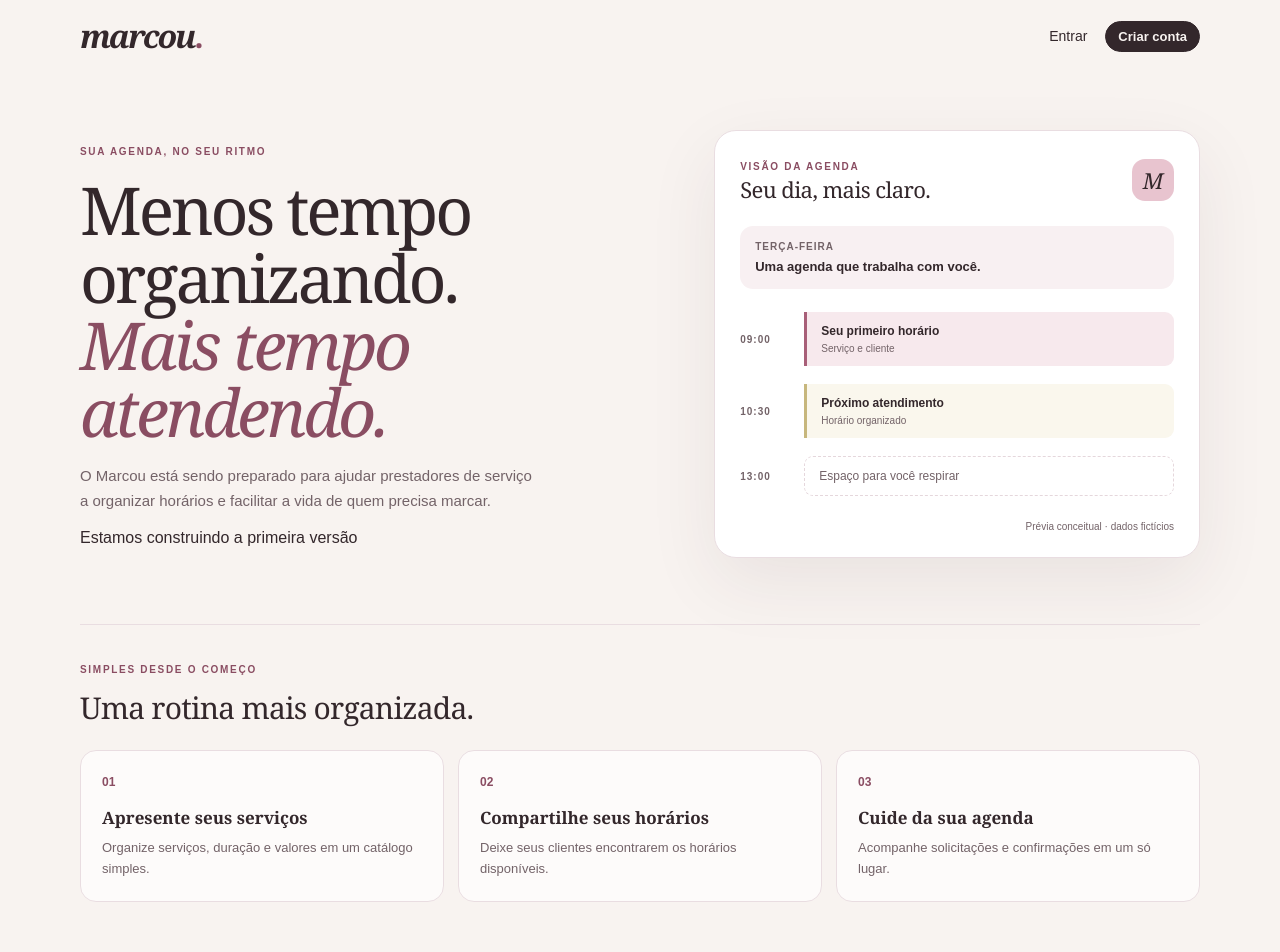
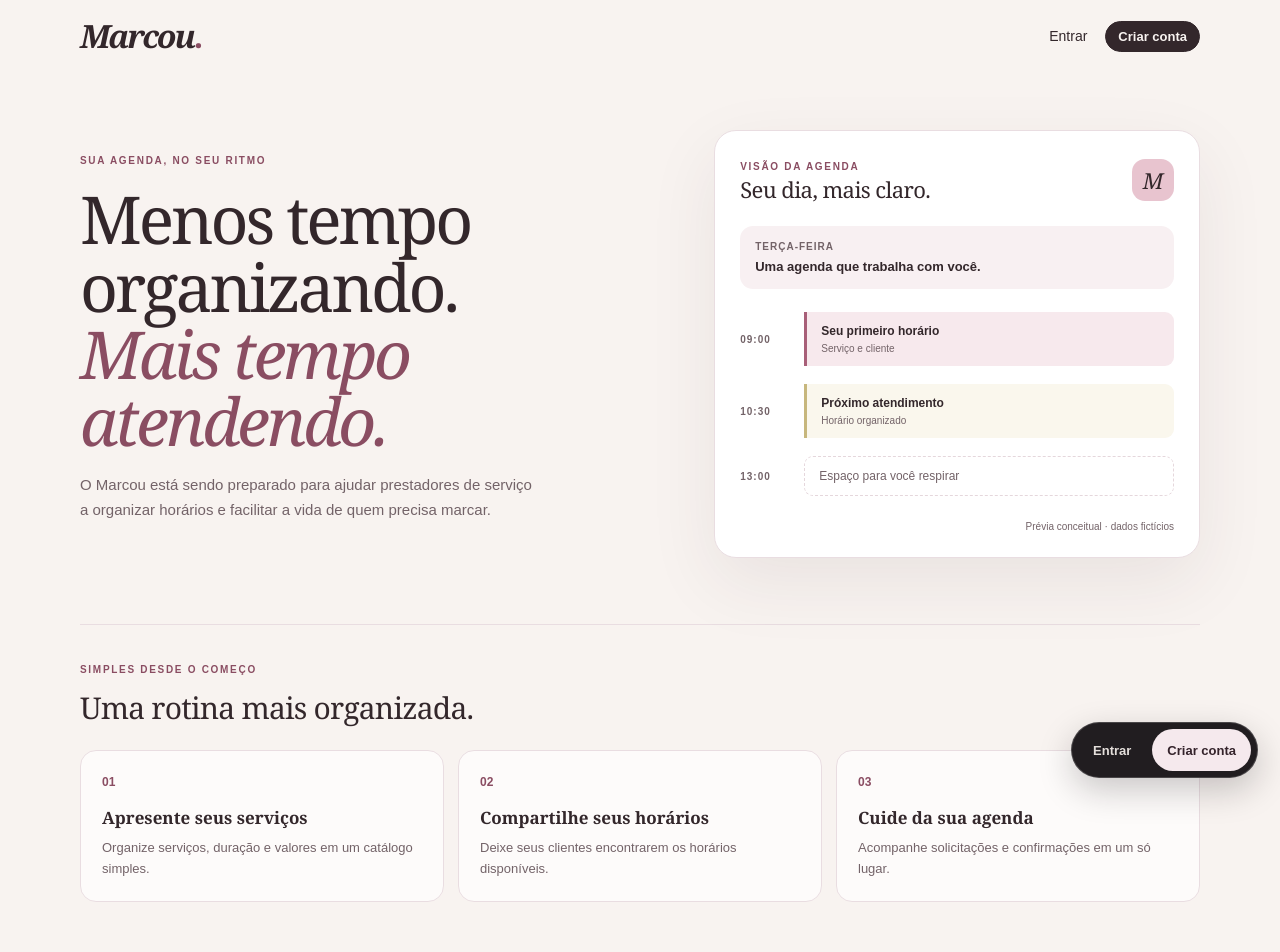
Before and after one commit to deividjmoura/marcou, a Next.js app: page / in a window 1280 px wide. Shown: the top 952 px of the page. Built offline with nearby package versions, Linux system fonts and the light colour scheme.

Commit message:
feat(landing): remove status and add floating actions

```diff
--- a/src/app/page.tsx
+++ b/src/app/page.tsx
@@ -1,112 +1,61 @@
 import Link from "next/link";
 
 const steps = [
-  {
-    number: "01",
-    title: "Apresente seus serviços",
-    description: "Organize serviços, duração e valores em um catálogo simples.",
-  },
-  {
-    number: "02",
-    title: "Compartilhe seus horários",
-    description: "Deixe seus clientes encontrarem os horários disponíveis.",
-  },
-  {
-    number: "03",
-    title: "Cuide da sua agenda",
-    description: "Acompanhe solicitações e confirmações em um só lugar.",
-  },
+  { number: "01", title: "Apresente seus serviços", description: "Organize serviços, duração e valores em um catálogo simples." },
+  { number: "02", title: "Compartilhe seus horários", description: "Deixe seus clientes encontrarem os horários disponíveis." },
+  { number: "03", title: "Cuide da sua agenda", description: "Acompanhe solicitações e confirmações em um só lugar." },
 ];
 
 export default function Home() {
   return (
     <main className="page-shell">
       <nav className="topbar" aria-label="Navegação principal">
-        <Link className="brand" href="/" aria-label="Marcou, início">
-          marcou<span>.</span>
-        </Link>
+        <Link className="brand" href="/" aria-label="Marcou, início">Marcou<span>.</span></Link>
         <div className="topbar-actions">
           <Link href="/login">Entrar</Link>
-          <Link href="/cadastro" className="btn btn-small">
-            Criar conta
-          </Link>
+          <Link href="/cadastro" className="btn btn-small">Criar conta</Link>
         </div>
       </nav>
 
       <section className="hero">
         <div className="hero-copy">
           <span className="eyebrow">SUA AGENDA, NO SEU RITMO</span>
-          <h1>
-            Menos tempo
-            <br />
-            organizando.
-            <br />
-            <span>Mais tempo atendendo.</span>
-          </h1>
+          <h1>Menos tempo<br />organizando.<br /><span>Mais tempo atendendo.</span></h1>
           <p>
             O Marcou está sendo preparado para ajudar prestadores de serviço a
             organizar horários e facilitar a vida de quem precisa marcar.
           </p>
-          <span className="status-note">
-            <span className="status-dot" />
-            Estamos construindo a primeira versão
-          </span>
         </div>
 
         <div className="hero-card" aria-label="Prévia ilustrativa da agenda">
           <div className="card-heading">
-            <div>
-              <span className="muted-label">VISÃO DA AGENDA</span>
-              <h2>Seu dia, mais claro.</h2>
-            </div>
-            <span className="calendar-mark">M</span>
+            <div><span className="muted-label">VISÃO DA AGENDA</span><h2>Seu dia, mais claro.</h2></div>
+            <span className="calendar-mark" aria-hidden="true">M</span>
           </div>
-          <div className="calendar-date">
-            <span>TERÇA-FEIRA</span>
-            <strong>Uma agenda que trabalha com você.</strong>
-          </div>
-          <div className="schedule-line">
-            <span>09:00</span>
-            <div className="schedule-event">
-              <strong>Seu primeiro horário</strong>
-              <small>Serviço e cliente</small>
-            </div>
-          </div>
-          <div className="schedule-line">
-            <span>10:30</span>
-            <div className="schedule-event event-soft">
-              <strong>Próximo atendimento</strong>
-              <small>Horário organizado</small>
-            </div>
-          </div>
-          <div className="schedule-line">
-            <span>13:00</span>
-            <div className="schedule-open">Espaço para você respirar</div>
-          </div>
+          <div className="calendar-date"><span>TERÇA-FEIRA</span><strong>Uma agenda que trabalha com você.</strong></div>
+          <div className="schedule-line"><span>09:00</span><div className="schedule-event"><strong>Seu primeiro horário</strong><small>Serviço e cliente</small></div></div>
+          <div className="schedule-line"><span>10:30</span><div className="schedule-event event-soft"><strong>Próximo atendimento</strong><small>Horário organizado</small></div></div>
+          <div className="schedule-line"><span>13:00</span><div className="schedule-open">Espaço para você respirar</div></div>
           <p className="card-footnote">Prévia conceitual · dados fictícios</p>
         </div>
       </section>
 
       <section className="steps" aria-labelledby="steps-title">
-        <div className="section-heading">
-          <span className="eyebrow">SIMPLES DESDE O COMEÇO</span>
-          <h2 id="steps-title">Uma rotina mais organizada.</h2>
-        </div>
+        <div className="section-heading"><span className="eyebrow">SIMPLES DESDE O COMEÇO</span><h2 id="steps-title">Uma rotina mais organizada.</h2></div>
         <div className="steps-grid">
-          {steps.map((step) => (
-            <article className="step" key={step.number}>
-              <span>{step.number}</span>
-              <h3>{step.title}</h3>
-              <p>{step.description}</p>
-            </article>
-          ))}
+          {steps.map((step) => <article className="step" key={step.number}><span>{step.number}</span><h3>{step.title}</h3><p>{step.description}</p></article>)}
         </div>
       </section>
 
       <footer className="footer">
-        <Link className="brand" href="/">marcou<span>.</span></Link>
+        <Link className="brand" href="/">Marcou<span>.</span></Link>
         <p>Feito para deixar os encontros mais simples.</p>
       </footer>
+
+      <nav className="floating-actions" aria-label="Ações rápidas">
+        <Link href="/login">Entrar</Link>
+        <Link href="/cadastro">Criar conta</Link>
+      </nav>
     </main>
   );
 }
```
